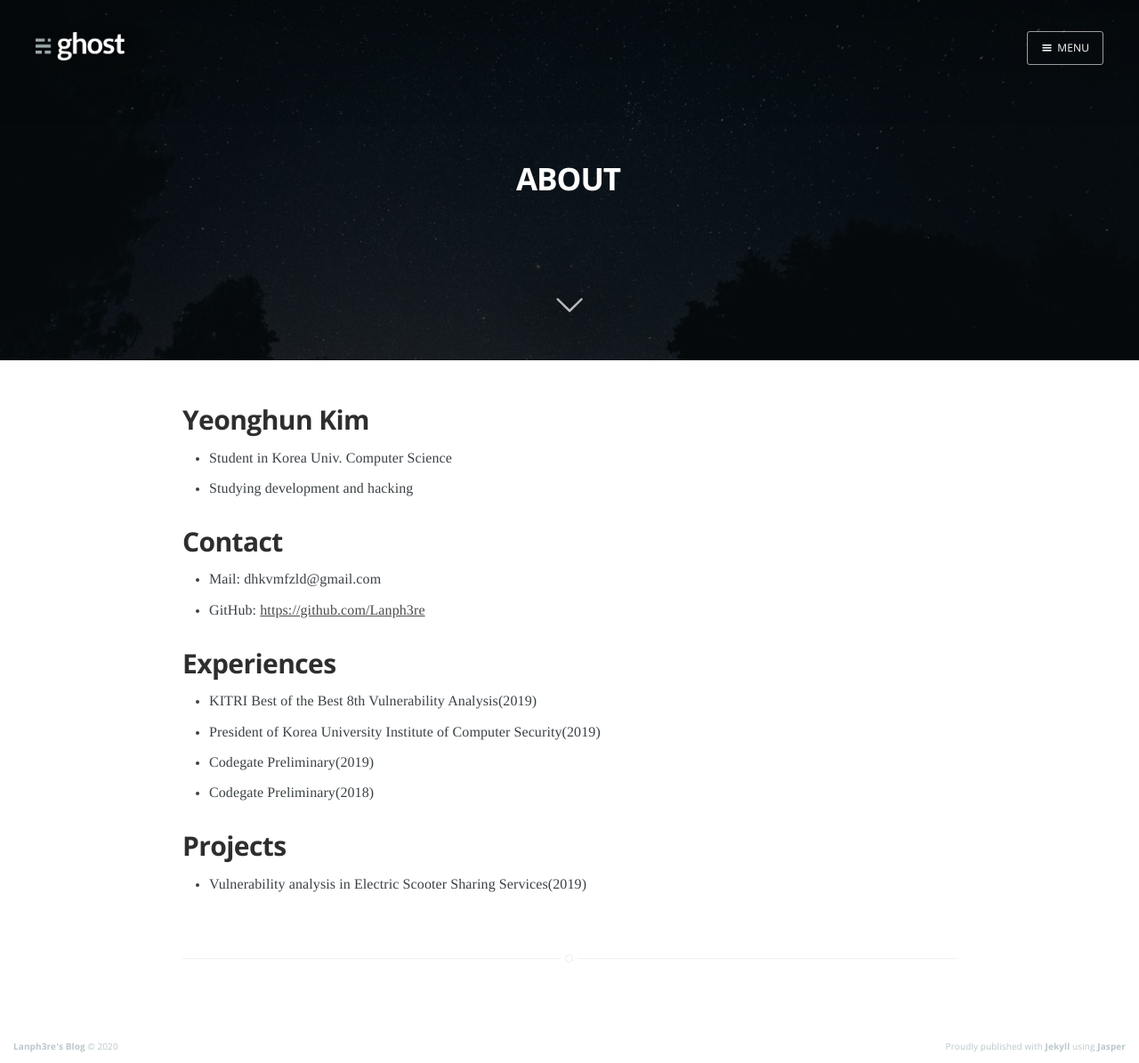
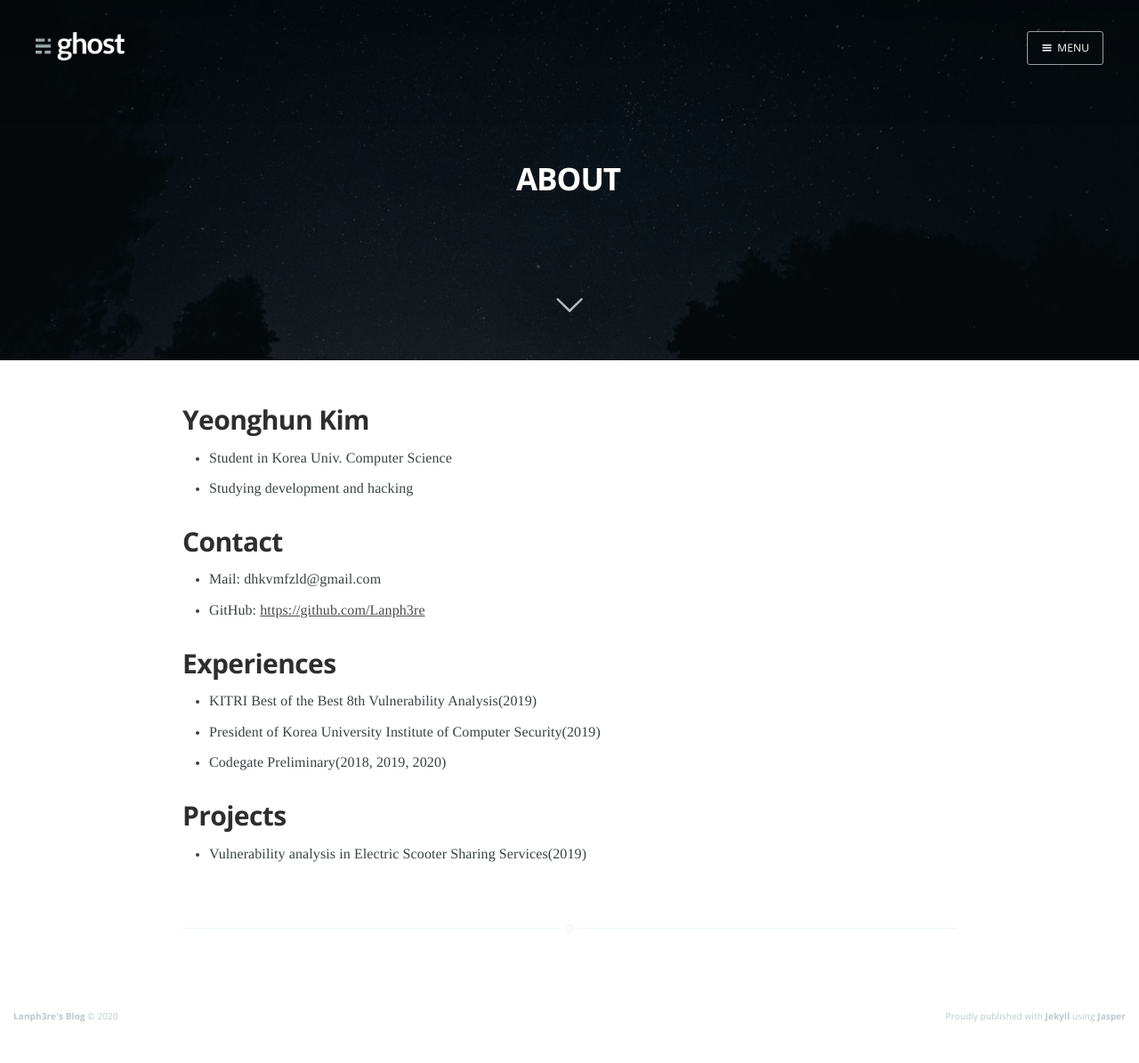
Before and after one commit to Lanph3re/lanph3re.github.io, a Jekyll site: the page built from about/index.html, in a window 1280 px wide. Shown: the whole page at 89% size. Built offline with Jekyll 4.4.1, drawn with Linux system fonts in a browser that asks for light colours; some web fonts are replaced; after the commit the page ends 1161 px from its top, so only the background shows below that.

Commit message:
edited about page

```diff
--- a/about/index.html
+++ b/about/index.html
@@ -48,8 +48,7 @@ current: about
     <ul>
       <li>KITRI Best of the Best 8th Vulnerability Analysis(2019)</li>
       <li>President of Korea University Institute of Computer Security(2019)</li>
-      <li>Codegate Preliminary(2019)</li>
-      <li>Codegate Preliminary(2018)</li>
+      <li>Codegate Preliminary(2018, 2019, 2020)</li>
     </ul>
     <h3>Projects</h3>
     <ul>
```
